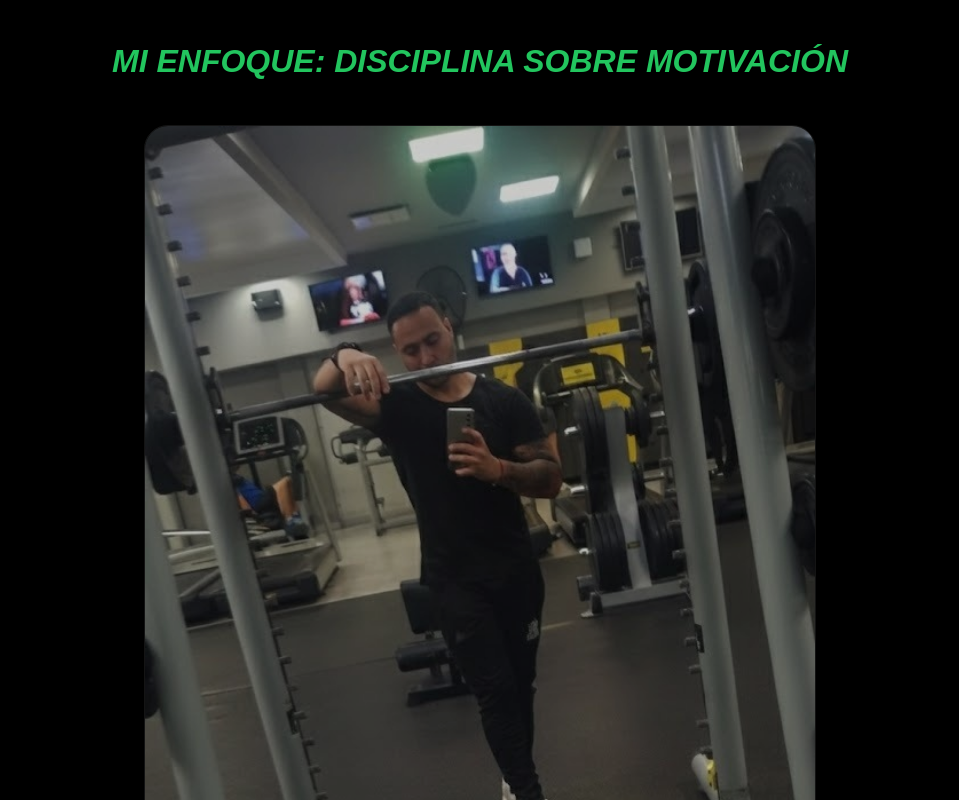
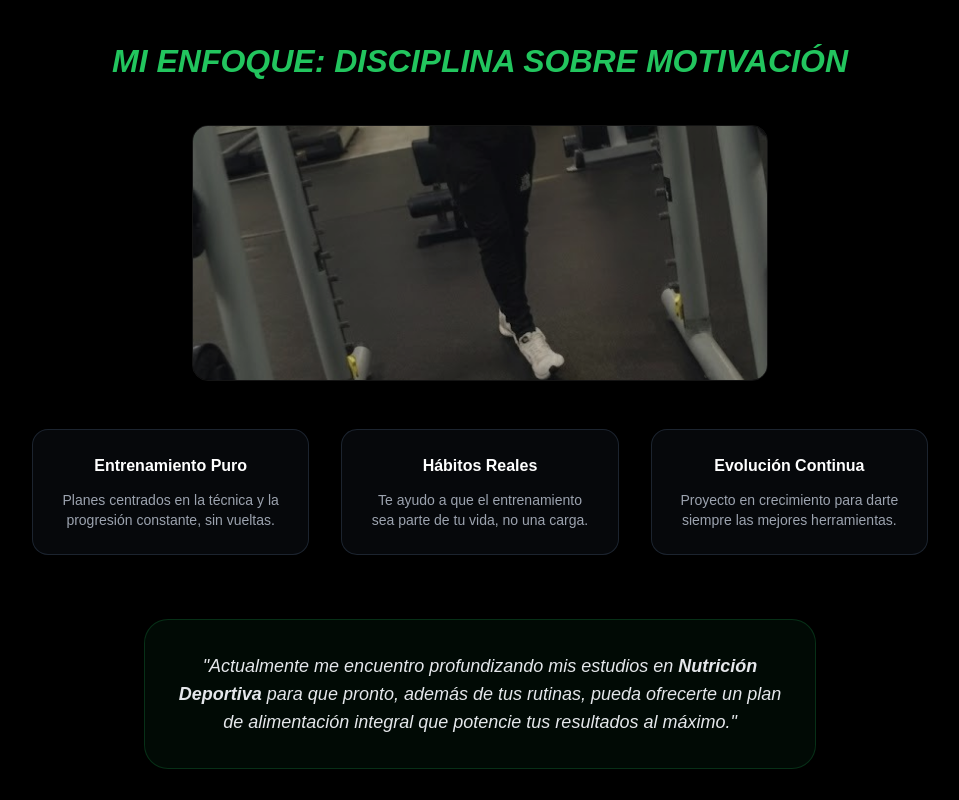
Before and after one commit to dgerlo87/nehuen_flores_fit, a Next.js app: page / in a window 1280 px wide. Shown: the part 2480-3280 px from the top of the page, without its empty margins (160-1119 px from the left). Built offline with nearby package versions, Linux system fonts and the light colour scheme.

Commit message:
Update page.tsx

```diff
--- a/app/page.tsx
+++ b/app/page.tsx
@@ -219,8 +219,8 @@ export default function Page() {
 
 <img
   src="/entrenamiento-intensidad.jpg"
-  alt="Entrenamiento de Intensidad"
-  className="w-full max-w-2xl mx-auto rounded-3xl mb-12 opacity-80 border border-white/10 shadow-2xl"
+  alt="Mi Enfoque"
+  className="w-full max-w-xl mx-auto h-48 md:h-64 object-cover rounded-2xl mb-12 opacity-80 border border-white/10 shadow-xl"
 />
 
     <div className="grid md:grid-cols-3 gap-8 mb-16">
```
